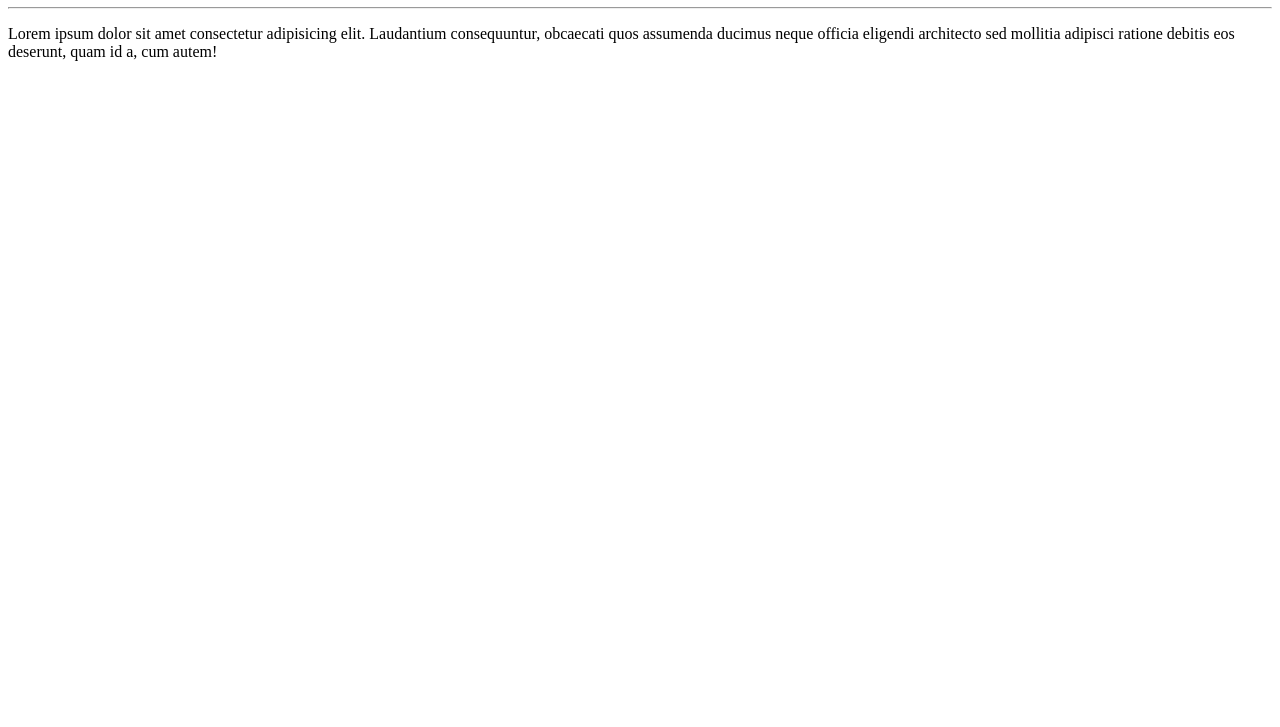
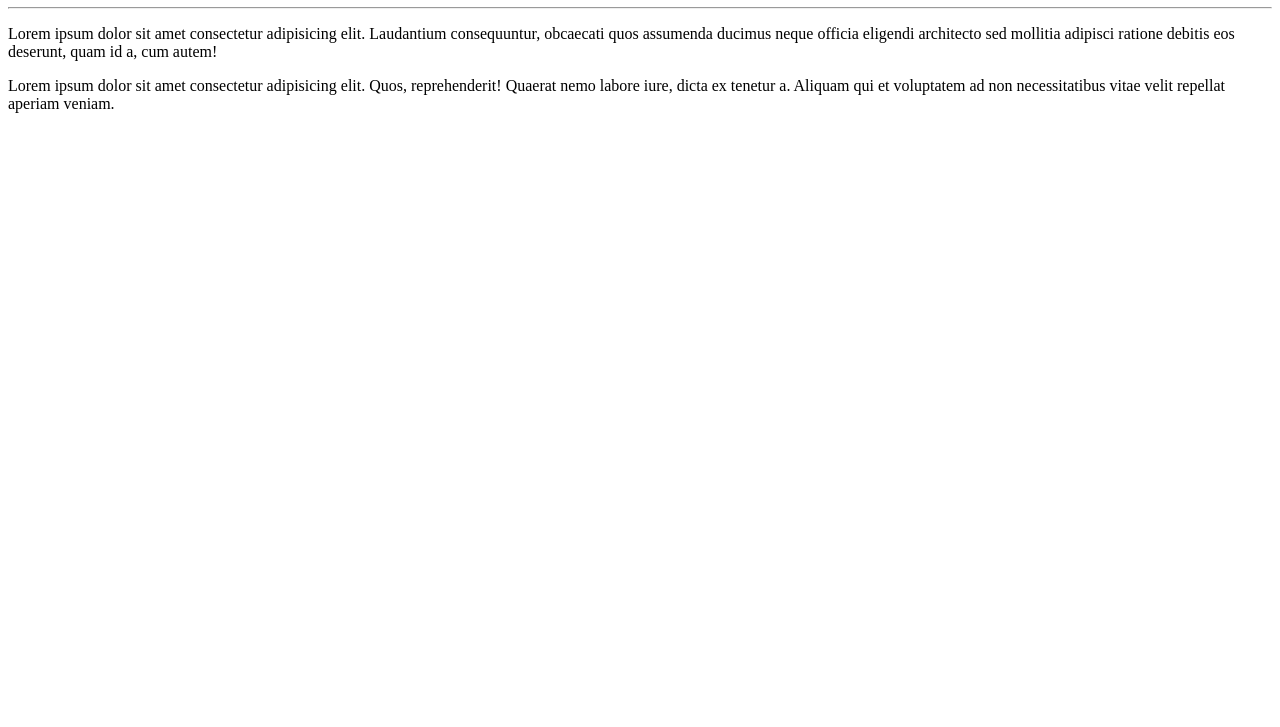
Before and after one commit to abarbaragomes/Jornada-DEV, a plain HTML site: page site-exemplo/index.html in a window 1280 px wide. Shown: the part 73-800 px from the top of the page. Drawn offline with Linux system fonts and the light colour scheme.

Commit message:
Adicionei um novo parágrafo

```diff
--- a/site-exemplo/index.html
+++ b/site-exemplo/index.html
@@ -9,5 +9,6 @@
     <h1>Olá!</h1>
     <hr>
     <p>Lorem ipsum dolor sit amet consectetur adipisicing elit. Laudantium consequuntur, obcaecati quos assumenda ducimus neque officia eligendi architecto sed mollitia adipisci ratione debitis eos deserunt, quam id a, cum autem!</p>
+    <p>Lorem ipsum dolor sit amet consectetur adipisicing elit. Quos, reprehenderit! Quaerat nemo labore iure, dicta ex tenetur a. Aliquam qui et voluptatem ad non necessitatibus vitae velit repellat aperiam veniam.</p>
 </body>
 </html>
```
